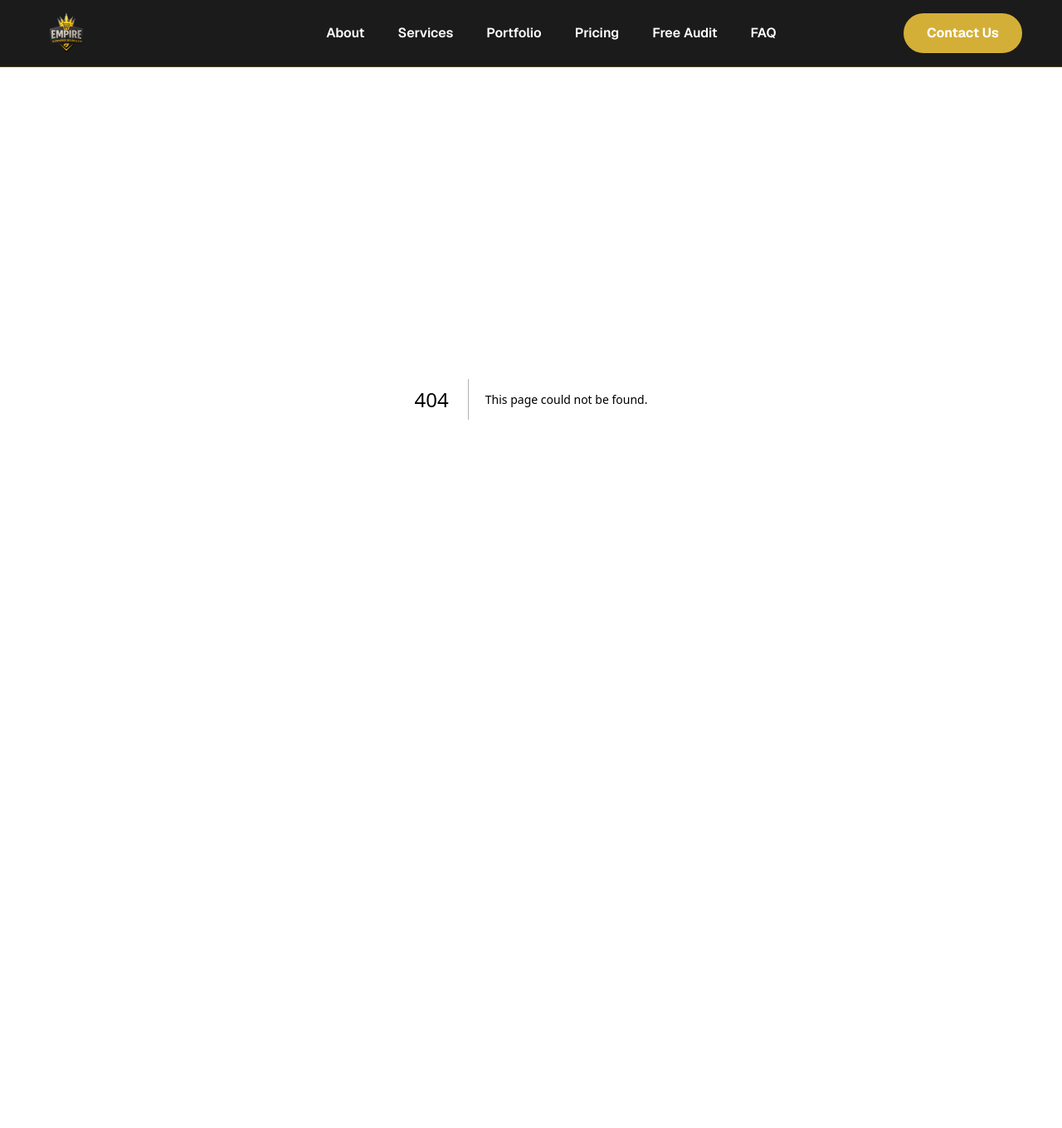
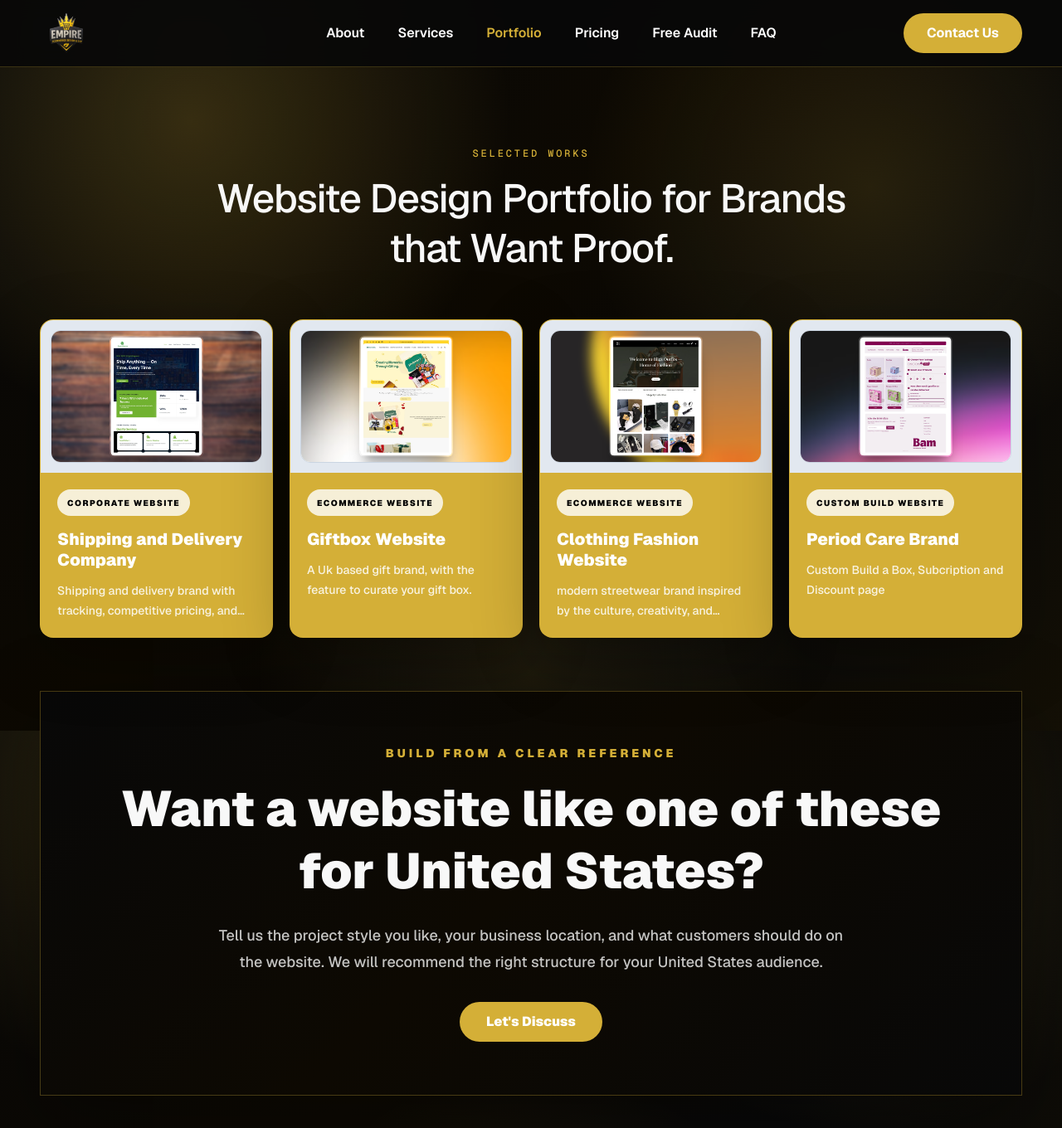
Before and after one commit to Peter-Aderinto/peter-agency-website, a Next.js app: page /us/portfolio in a window 1280 px wide. Before the commit this address had no page. Shown: the top 1360 px of the page at 83% size. Before the commit the page ends 881 px from the top, so only its background shows below. Built offline with nearby package versions, Linux system fonts and the light colour scheme.

Commit message:
portfolio_cta

```diff
--- /dev/null
+++ b/app/[region]/portfolio/page.tsx
@@ -0,0 +1,47 @@
+import type { Metadata } from "next";
+import { notFound } from "next/navigation";
+import PortfolioPage from "../../portfolio/page";
+import {
+  isPricingRegion,
+  regionalRoutes,
+  type PricingRegion,
+} from "../../data/regional-pricing";
+
+type RegionalPortfolioPageProps = {
+  params: Promise<{
+    region: string;
+  }>;
+};
+
+export function generateStaticParams() {
+  return Object.keys(regionalRoutes).map((region) => ({ region }));
+}
+
+export async function generateMetadata({
+  params,
+}: RegionalPortfolioPageProps): Promise<Metadata> {
+  const { region } = await params;
+
+  if (!isPricingRegion(region)) {
+    return {};
+  }
+
+  const country = regionalRoutes[region].country;
+
+  return {
+    title: `Website Design Portfolio in ${country} | Empire`,
+    description: `Website design portfolio examples for ${country} businesses that want ecommerce, corporate, and service-business websites with proof.`,
+  };
+}
+
+export default async function RegionalPortfolioPage({
+  params,
+}: RegionalPortfolioPageProps) {
+  const { region } = await params;
+
+  if (!isPricingRegion(region)) {
+    notFound();
+  }
+
+  return <PortfolioPage region={region as PricingRegion} />;
+}
--- a/app/components/SiteHeader.tsx
+++ b/app/components/SiteHeader.tsx
@@ -5,6 +5,7 @@ import Link from "next/link";
 import { usePathname } from "next/navigation";
 import { Menu, X } from "lucide-react";
 import { useState } from "react";
+import { isPricingRegion } from "../data/regional-pricing";
 
 const navItems = [
   { label: "About", href: "/about" },
@@ -20,14 +21,36 @@ const whatsappHref = "https://wa.me/+2348126575582";
 export default function SiteHeader() {
   const [isOpen, setIsOpen] = useState(false);
   const pathname = usePathname();
+  const activeRegion = pathname.split("/").filter(Boolean)[0];
+  const regionalPrefix = isPricingRegion(activeRegion) ? `/${activeRegion}` : "";
 
   function closeDrawer() {
     setIsOpen(false);
   }
 
+  function getNavHref(href: string) {
+    if (!regionalPrefix) {
+      return href;
+    }
+
+    if (href === "/#services") {
+      return `${regionalPrefix}#services`;
+    }
+
+    if (href === "/portfolio") {
+      return `${regionalPrefix}/portfolio`;
+    }
+
+    return href;
+  }
+
   function isActiveNavItem(href: string) {
     if (href === "/#services") {
-      return pathname === "/";
+      return pathname === "/" || Boolean(regionalPrefix && pathname === regionalPrefix);
+    }
+
+    if (href === "/portfolio") {
+      return pathname === "/portfolio" || Boolean(regionalPrefix && pathname === `${regionalPrefix}/portfolio`);
     }
 
     return pathname === href || pathname.startsWith(`${href}/`);
@@ -58,7 +81,7 @@ export default function SiteHeader() {
             return (
               <Link
                 key={item.href}
-                href={item.href}
+                href={getNavHref(item.href)}
                 aria-current={isActive ? "page" : undefined}
                 className={`transition-colors hover:text-BrandGold ${
                   isActive ? "text-BrandGold" : "text-white"
@@ -104,7 +127,7 @@ export default function SiteHeader() {
             return (
               <Link
                 key={item.href}
-                href={item.href}
+                href={getNavHref(item.href)}
                 onClick={closeDrawer}
                 aria-current={isActive ? "page" : undefined}
                 className={`rounded-full px-4 py-3 text-base font-bold transition-colors hover:bg-white/10 hover:text-BrandGold focus:outline-none focus:ring-4 focus:ring-BrandGold/20 ${
--- a/app/data/regional-pricing.ts
+++ b/app/data/regional-pricing.ts
@@ -1,6 +1,6 @@
 export const regionalRoutes = {
   us: {
-    country: "USA",
+    country: "United States",
     countryLabel: "USA",
     regionName: "USA",
   },
--- a/app/page.tsx
+++ b/app/page.tsx
@@ -379,18 +379,6 @@ export default function Home({ region }: HomeProps = {}) {
           </div>
         </MotionDiv>
 
-        <div className="mx-auto mt-16 max-w-7xl overflow-hidden rounded-2xl border-[0.5px] border-ChampagneGold/30 bg-[#111111] px-6 py-10 text-center shadow-[0_30px_90px_rgba(0,0,0,0.38)] sm:px-10">
-          <p className="mx-auto max-w-3xl text-base font-medium leading-8 text-MutedSlate sm:text-lg">
-            View the full portfolio for ecommerce, Shopify, corporate, and
-            service-business website examples.
-          </p>
-          <Link
-            href="/portfolio"
-            className="mt-7 inline-flex min-h-12 items-center justify-center rounded-full bg-BrandGold px-7 text-base font-black text-white transition-all hover:bg-BrandGold/90 hover:shadow-[0_0_34px_rgba(212,175,55,0.36)] focus:outline-none focus:ring-4 focus:ring-BrandGold/25"
-          >
-            View Full Portfolio →
-          </Link>
-        </div>
       </section>
 
       <section
--- a/app/portfolio/page.tsx
+++ b/app/portfolio/page.tsx
@@ -3,6 +3,7 @@ import Link from "next/link";
 import MotionDiv from "../components/motion-div";
 import PortfolioCard from "../components/PortfolioCard";
 import { homepagePortfolioItems } from "../data/homepage-sections";
+import { regionalRoutes, type PricingRegion } from "../data/regional-pricing";
 
 export const metadata: Metadata = {
   title: "Portfolio | Empire",
@@ -10,7 +11,13 @@ export const metadata: Metadata = {
     "Website design portfolio for ecommerce, corporate, and service-business brands that want proof.",
 };
 
-export default function PortfolioPage() {
+type PortfolioPageProps = {
+  region?: PricingRegion;
+};
+
+export default function PortfolioPage({ region }: PortfolioPageProps = {}) {
+  const country = region ? regionalRoutes[region].country : "Nigeria";
+
   return (
     <main className="min-h-screen bg-Obsidian font-sans text-Alabaster">
       <section
@@ -34,16 +41,23 @@ export default function PortfolioPage() {
           </div>
         </MotionDiv>
 
-        <MotionDiv className="mx-auto mt-16 max-w-7xl overflow-hidden rounded-2xl border-[0.5px] border-ChampagneGold/30 bg-[#111111] px-6 py-10 text-center shadow-[0_30px_90px_rgba(0,0,0,0.38)] sm:px-10">
-          <p className="mx-auto max-w-3xl text-base font-medium leading-8 text-MutedSlate sm:text-lg">
-            View the full portfolio for ecommerce, Shopify, corporate, and
-            service-business website examples.
+        <MotionDiv className="mx-auto mt-16 max-w-7xl overflow-hidden border-[0.5px] border-ChampagneGold/30 bg-[linear-gradient(135deg,#080808_0%,#0d0902_48%,#080808_100%)] px-6 py-14 text-center shadow-[0_30px_90px_rgba(0,0,0,0.38)] sm:px-10 sm:py-16">
+          <p className="text-xs font-black uppercase tracking-[0.28em] text-BrandGold sm:text-sm">
+            Build From A Clear Reference
+          </p>
+          <h2 className="mx-auto mt-5 max-w-5xl text-3xl font-black leading-tight text-Alabaster sm:text-5xl lg:text-6xl">
+            Want a website like one of these for {country}?
+          </h2>
+          <p className="mx-auto mt-6 max-w-3xl text-base font-medium leading-8 text-Alabaster/78 sm:text-lg">
+            Tell us the project style you like, your business location, and what
+            customers should do on the website. We will recommend the right
+            structure for your {country} audience.
           </p>
           <Link
-            href="/portfolio"
-            className="mt-7 inline-flex min-h-12 items-center justify-center rounded-full bg-[#2563eb] px-7 text-base font-black text-white transition-all hover:bg-blue-500 hover:shadow-[0_0_34px_rgba(37,99,235,0.38)] focus:outline-none focus:ring-4 focus:ring-blue-500/30"
+            href="/free-audit"
+            className="mt-8 inline-flex min-h-12 items-center justify-center rounded-full bg-BrandGold px-8 text-base font-black text-white transition-all hover:bg-BrandGold/90 hover:shadow-[0_0_34px_rgba(212,175,55,0.36)] focus:outline-none focus:ring-4 focus:ring-BrandGold/25"
           >
-            View Full Portfolio →
+            Let&apos;s Discuss
           </Link>
         </MotionDiv>
       </section>
```
